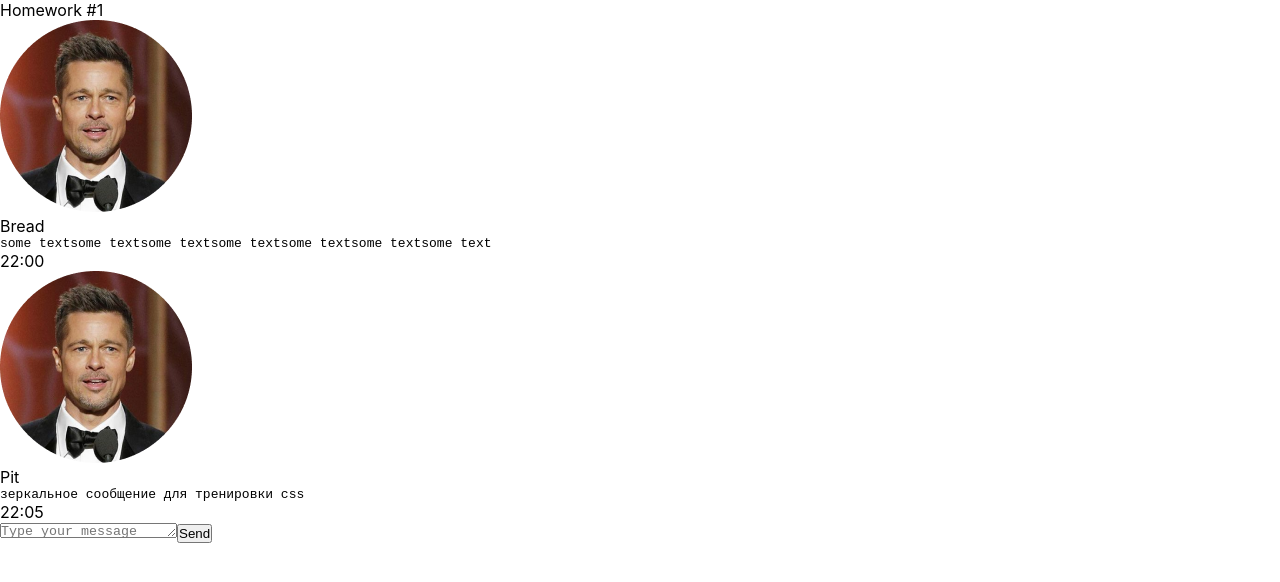
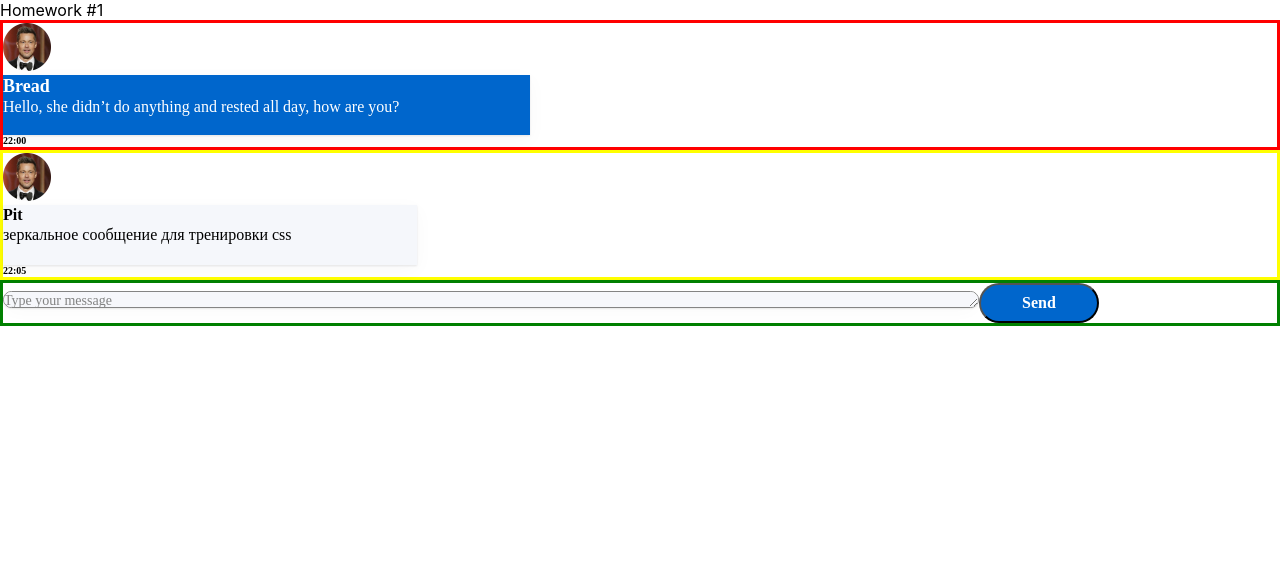
Before and after one commit to MaximChizhevskiy/hws2, a React (Create React App) app: page / in a window 1280 px wide. Shown: the top 582 px of the page. Built offline with nearby package versions, Linux system fonts and the light colour scheme.

Commit message:
first CSS

```diff
--- a/src/s2-homeworks/hw01/HW1.tsx
+++ b/src/s2-homeworks/hw01/HW1.tsx
@@ -40,7 +40,7 @@
         name: 'Bread',  // можно менять
     },
     message: {
-        text: 'some textsome textsome textsome textsome textsome textsome text', // можно менять
+        text: 'Hello, she didn’t do anything and rested all day, how are you?', // можно менять
         time: '22:00', // можно менять
     },
 }
--- a/src/s2-homeworks/hw01/friend-message/FriendMessage.module.css
+++ b/src/s2-homeworks/hw01/friend-message/FriendMessage.module.css
@@ -1,5 +1,6 @@
 .friendMessage {
 
+    border: solid yellow;
 }
 
 .friendImageAndText {
@@ -7,25 +8,66 @@
 }
 
 .friendImageAndText img {
+    width: 48px;
+    height: 48px;
 
 }
 
 .friendText {
+    width: 414px;
+    height: 60px;
+
+    background: #F5F7FB;
+    box-shadow: 0px 5px 20px rgba(29, 33, 38, 0.03), 0px 1px 2px rgba(29, 33, 38, 0.1);
 
 }
 
 .friendText:after {
 
+
 }
 
 .friendName {
+    width: 35px;
+    height: 20px;
+
+    font-family: 'Montserrat';
+    font-style: normal;
+    font-weight: 600;
+    font-size: 16px;
+    line-height: 20px;
+    /* identical to box height */
+
+
+    color: #000000;
 
 }
 
 .friendMessageText {
+    width: 374px;
+    height: 20px;
+
+    font-family: 'Montserrat';
+    font-style: normal;
+    font-weight: 400;
+    font-size: 16px;
+    line-height: 20px;
+    /* identical to box height */
+    color: #000000;
+
 
 }
 
 .friendTime {
+    width: 29px;
+    height: 12px;
+
+    font-family: 'Montserrat';
+    font-style: normal;
+    font-weight: 600;
+    font-size: 10px;
+    line-height: 12px;
+
+    color: #000000;
 
 }
--- a/src/s2-homeworks/hw01/message-sender/MessageSender.module.css
+++ b/src/s2-homeworks/hw01/message-sender/MessageSender.module.css
@@ -1,18 +1,53 @@
 .sendForm {
+    border: solid green;
 
 }
 
 .textarea {
+    width: 976px;
+    height: 40px;
+    left: 70px;
+    top: 408px;
+
+    background: #F5F7FB;
+    box-shadow: 0px 5px 20px rgba(29, 33, 38, 0.03), 0px 1px 2px rgba(29, 33, 38, 0.1);
+    border-radius: 20px;
+    font-family: 'Montserrat';
+    font-style: normal;
+    font-weight: 400;
+    font-size: 14px;
+    line-height: 17px;
+    /* identical to box height */
+    color: rgba(0, 0, 0, 0.6);
+    opacity: 0.9;
 
 }
 
 .button {
+    width: 120px;
+    height: 40px;
+    left: 1090px;
+    top: 408px;
+
+    background: #0066CC;
+    border-radius: 20px;
+
+    font-family: 'Montserrat';
+    font-style: normal;
+    font-weight: 600;
+    font-size: 16px;
+    line-height: 20px;
+    /* identical to box height */
+    color: #FFFFFF;
 
 }
 
 .button:hover {
-
+    font-size: 18px;
+    width: 122px;
+    height: 42px
 }
 .button:active {
 
+
 }
--- a/src/s2-homeworks/hw01/message/Message.module.css
+++ b/src/s2-homeworks/hw01/message/Message.module.css
@@ -1,31 +1,69 @@
 .message {
 
+    border: solid red;
 }
 
 .imageAndText {
 
+
 }
 
 .imageAndText img {
+    width: 48px;
+    height: 48px;
 
 }
 
 .text {
+    width: 527px;
+    height: 60px;
 
+    background: #0066CC;
+    box-shadow: 0px 5px 20px rgba(29, 33, 38, 0.03), 0px 1px 2px rgba(29, 33, 38, 0.1);
 }
 
 .text:after {
 
+
 }
 
 .name {
+    width: 40px;
+    height: 22px;
 
+    font-family: 'Montserrat';
+    font-style: normal;
+    font-weight: 600;
+    font-size: 18px;
+    line-height: 22px;
+    /* identical to box height */
+
+    color: #FFFFFF;
 }
 
 .messageText {
+    width: 489px;
+    height: 20px;
 
+    font-family: 'Montserrat';
+    font-style: normal;
+    font-weight: 400;
+    font-size: 16px;
+    line-height: 20px;
+    /* identical to box height */
+    color: #FFFFFF;
 }
 
 .time {
+    width: 26px;
+    height: 12px;
+
+    font-family: 'Montserrat';
+    font-style: normal;
+    font-weight: 600;
+    font-size: 10px;
+    line-height: 12px;
+
+    color: #000000;
 
 }
```
